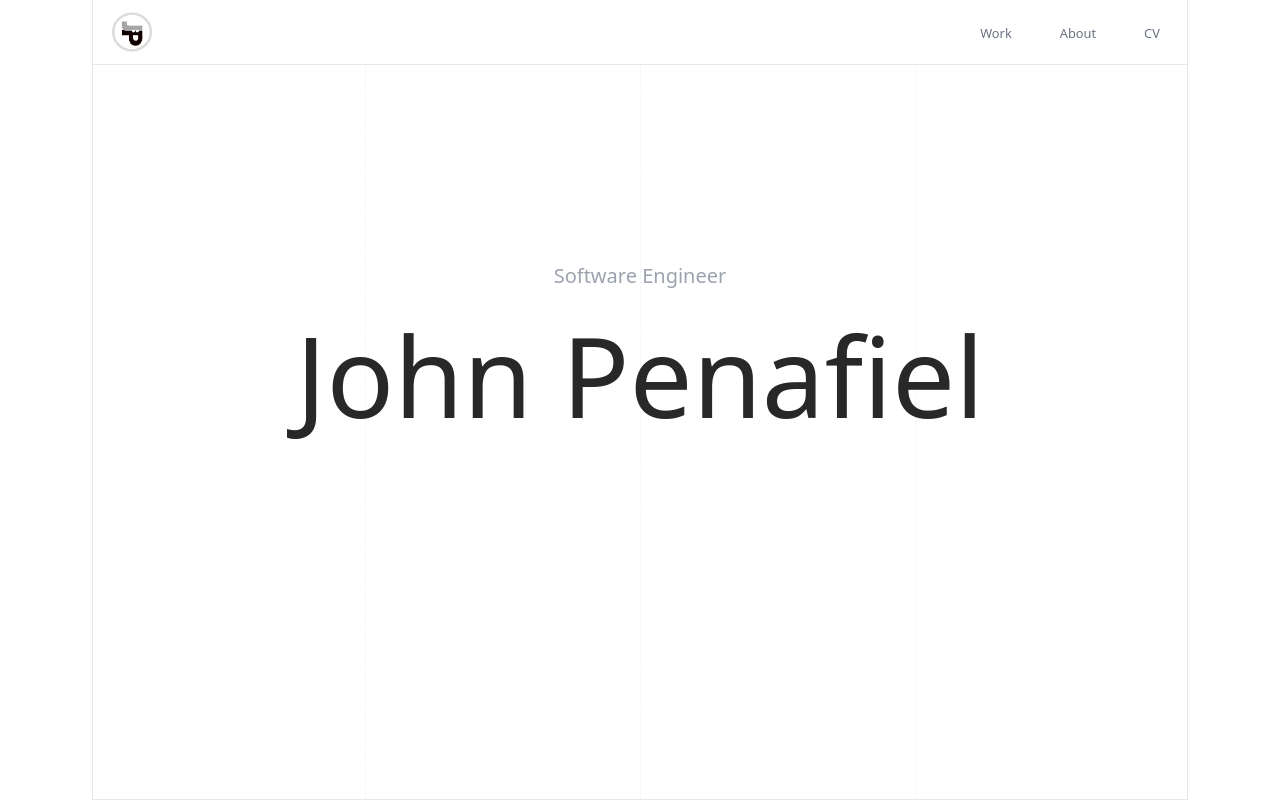
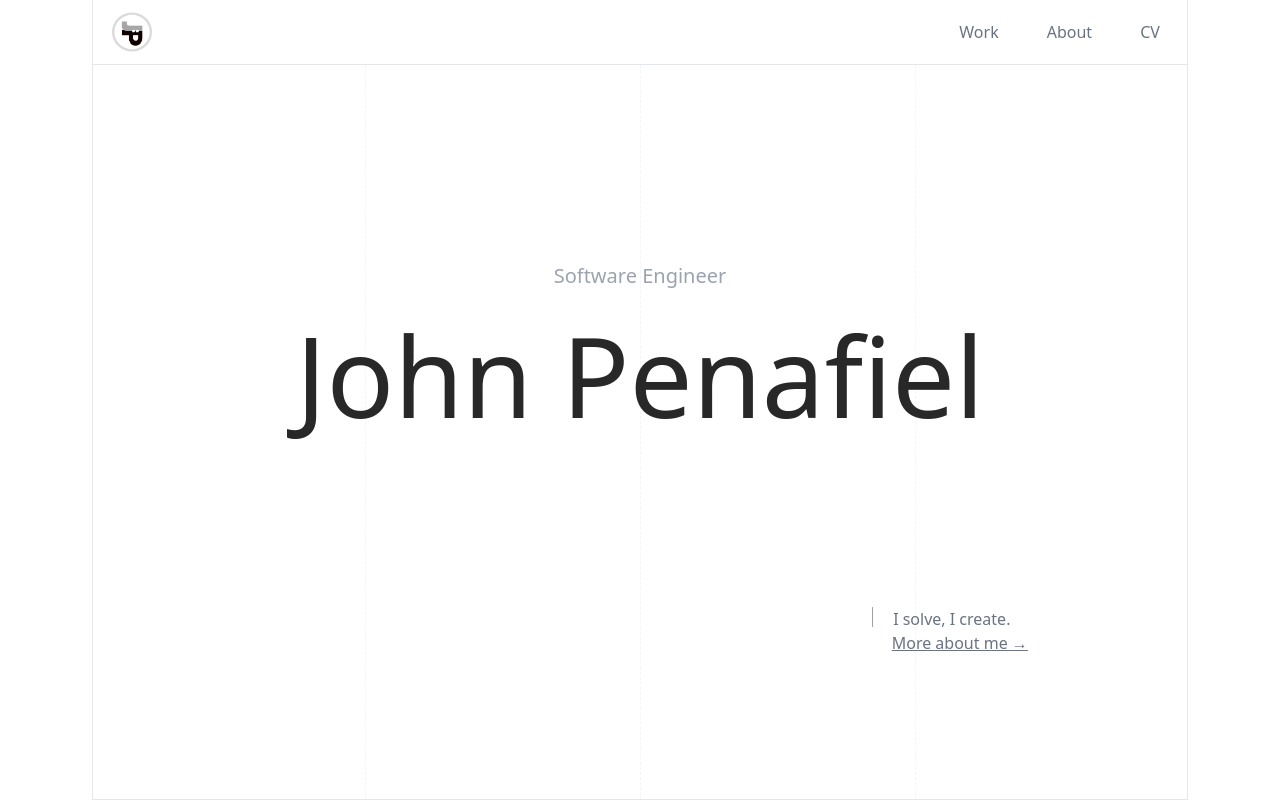
Before and after one commit to johnjohnpenafiel/Portfolio, a Next.js app: page / in a window 1280 px wide. Shown: the top 800 px of the page. Built offline with nearby package versions, Linux system fonts and the light colour scheme.

Commit message:
add more about text

```diff
--- a/components/Hero.tsx
+++ b/components/Hero.tsx
@@ -7,6 +7,13 @@ const Hero = () => {
         <h5 className="text-xl text-gray-400 font-medium">Software Engineer</h5>
         <h1 className="text-title text-black-title">John Penafiel</h1>
       </div>
+      <div className="absolute align-baseline bottom-36 right-40 text-lg font-normal text-gray-500">
+        <div className="absolute flex item-center border-l border-l-gray-400 w-px h-5"></div>
+        <p className="pl-1">I solve, I create.</p>
+        <a href="#about" className="pl-5 underline hover:text-gray-900">
+          More about me →
+        </a>
+      </div>
     </div>
   );
 };
--- a/components/Navbar.tsx
+++ b/components/Navbar.tsx
@@ -11,13 +11,16 @@ const Navbar = () => {
         alt="Picture of the author"
       />
       <div className="space-x-12 mr-2">
-        <a href="#work" className="text-gray-500 hover:text-gray-900 text-sm">
+        <a href="#work" className="text-gray-500 hover:text-gray-900 text-base">
           Work
         </a>
-        <a href="#about" className="text-gray-500 hover:text-gray-900 text-sm">
+        <a
+          href="#about"
+          className="text-gray-500 hover:text-gray-900 text-base"
+        >
           About
         </a>
-        <a href="#cv" className="text-gray-500 hover:text-gray-900 text-sm">
+        <a href="#cv" className="text-gray-500 hover:text-gray-900 text-base">
           CV
         </a>
       </div>
```
